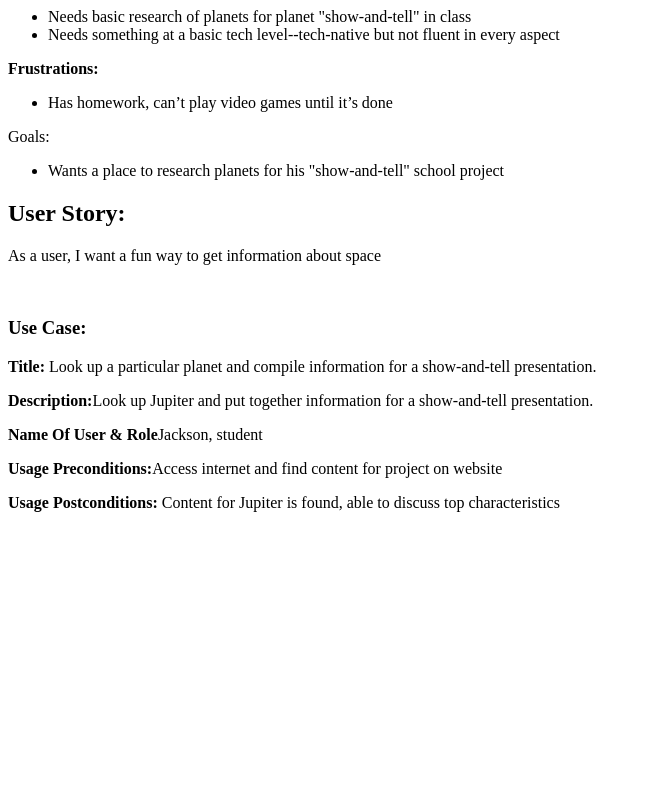
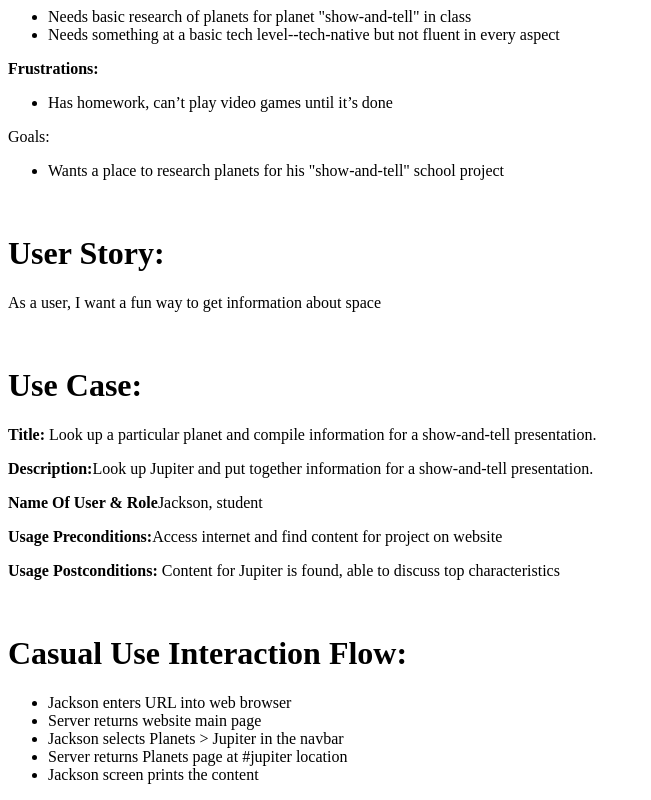
Before and after one commit to aregensberg/Astronomy, a plain HTML site: page epic/jackson.html in a window 1280 px wide. Shown: the part 659-1459 px from the top of the page, without its empty margins (0-651 px from the left). Before the commit the page ends 1192 px from the top, so only its background shows below. Drawn offline with Linux system fonts and the light colour scheme.

```diff
--- a/epic/jackson.html
+++ b/epic/jackson.html
@@ -37,16 +37,25 @@
   <ul>
     <li>Wants a place to research planets for his "show-and-tell" school project</li>
   </ul>
-<h2><strong>User Story:</strong></h2>
+<br>
+<h1><strong>User Story:</strong></h1>
   <p>As a user, I want a fun way to get information about space</p>
 <br>
-<h3><strong>Use Case:</strong></h3>
+<h1><strong>Use Case:</strong></h1>
   <p><strong>Title:</strong> Look up a particular planet and compile information for a show-and-tell presentation.</p>
   <p><strong>Description:</strong>Look up Jupiter and put together information for a show-and-tell presentation.</p>
   <p><strong>Name Of User & Role</strong>Jackson, student</p>
   <p><strong>Usage Preconditions:</strong>Access internet and find content for project on website</p>
   <p><strong>Usage Postconditions:</strong> Content for Jupiter is found, able to discuss top characteristics</p>
-<h4></h4>
+<br>
+<h1><strong>Casual Use Interaction Flow:</strong></h1>
+  <ul>
+    <li>Jackson enters URL into web browser</li>
+    <li>Server returns website main page</li>
+    <li>Jackson selects Planets > Jupiter in the navbar</li>
+    <li>Server returns Planets page at #jupiter location</li>
+    <li>Jackson screen prints the content</li>
+  </ul>
 
 
 
```
Also changed, not shown: epic/index.html (+3 -0 lines), epic/spacePhoto.jpeg (added).
